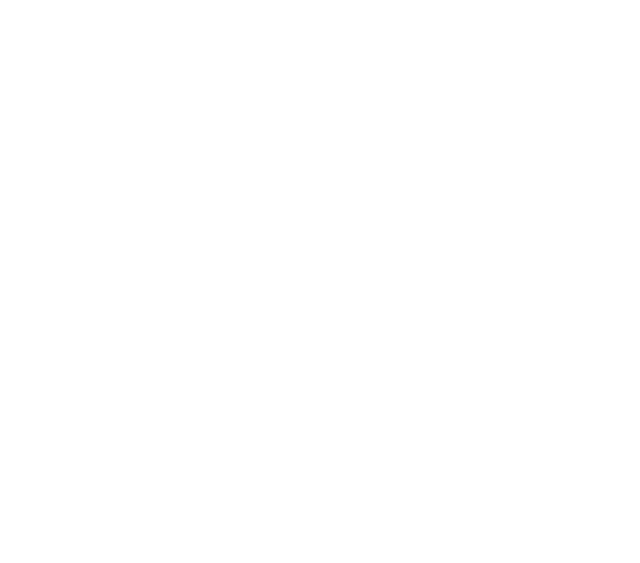
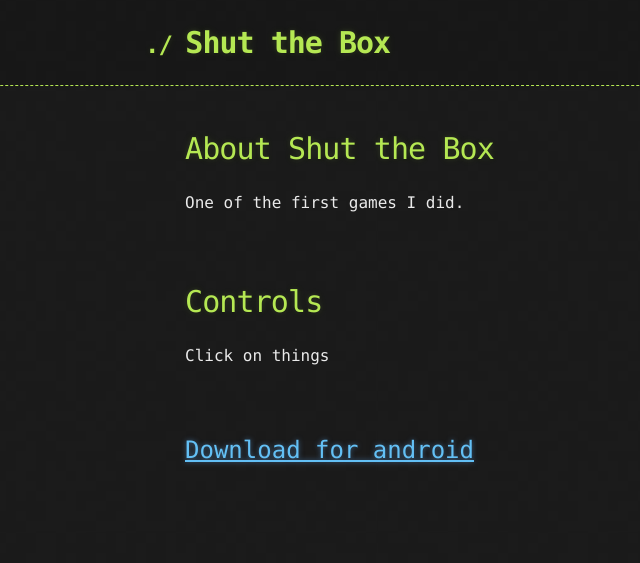
Before and after one commit to evan-f-palmer/evan-f-palmer.github.io, a plain HTML site: page ShutTheBox.html in a window 1280 px wide. Shown: the whole page, without its empty margins (155-795 px from the left). Drawn offline with Linux system fonts and the light colour scheme.

Commit message:
Updated Shut The Box page

```diff
--- a/ShutTheBox.html
+++ b/ShutTheBox.html
@@ -0,0 +1,35 @@
+<!DOCTYPE html>
+<html>
+  <head>
+    <meta charset='utf-8'>
+    <meta http-equiv="X-UA-Compatible" content="chrome=1">
+
+    <link rel="stylesheet" type="text/css" href="stylesheets/stylesheet.css" media="screen" />
+    <link rel="stylesheet" type="text/css" href="stylesheets/pygment_trac.css" media="screen" />
+    <link rel="stylesheet" type="text/css" href="stylesheets/print.css" media="print" />
+
+    <title>Evan's website</title>
+  </head>
+
+  <body>
+
+    <header>
+      <div class="container">
+        <h1>Shut the Box</h1>
+      </div>
+    </header>
+
+    <div class="container">
+      <section id="main_content">
+	  <h1>About Shut the Box</h1>
+		<p>One of the first games I did.</p>
+		<br></br>
+		<h1>Controls</h1>
+
+		  <p>Click on things</p><br></br>
+
+	<font size="+2"><a href="ShutTheBox-android.apk">Download for android</a></font><br><br>
+	<br></br>
+
+  </body>
+</html>
```
Also changed, not shown: box2d.html (+1 -0 lines), index.html (+5 -3 lines).
